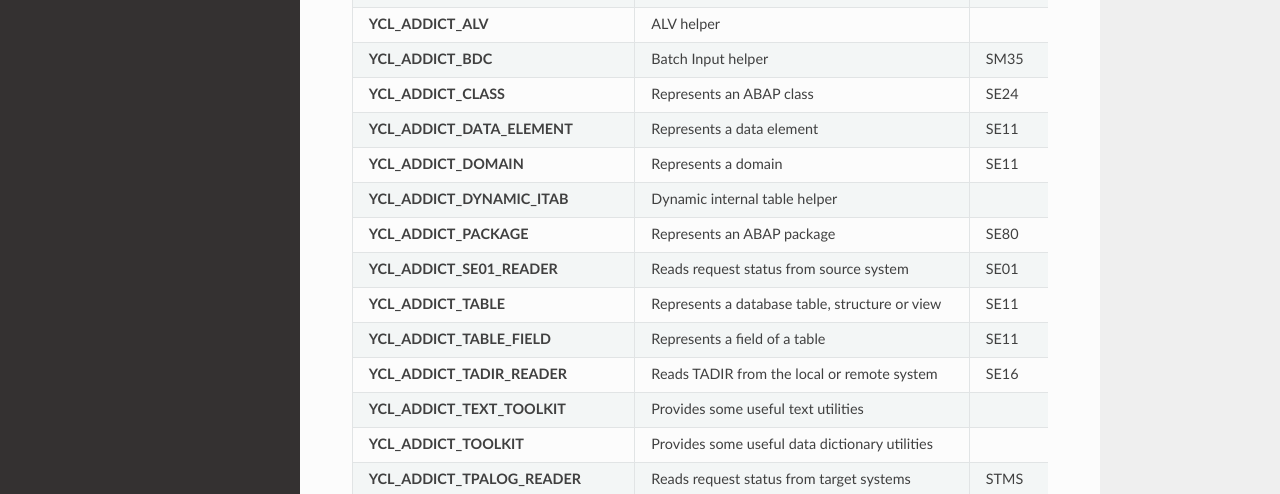
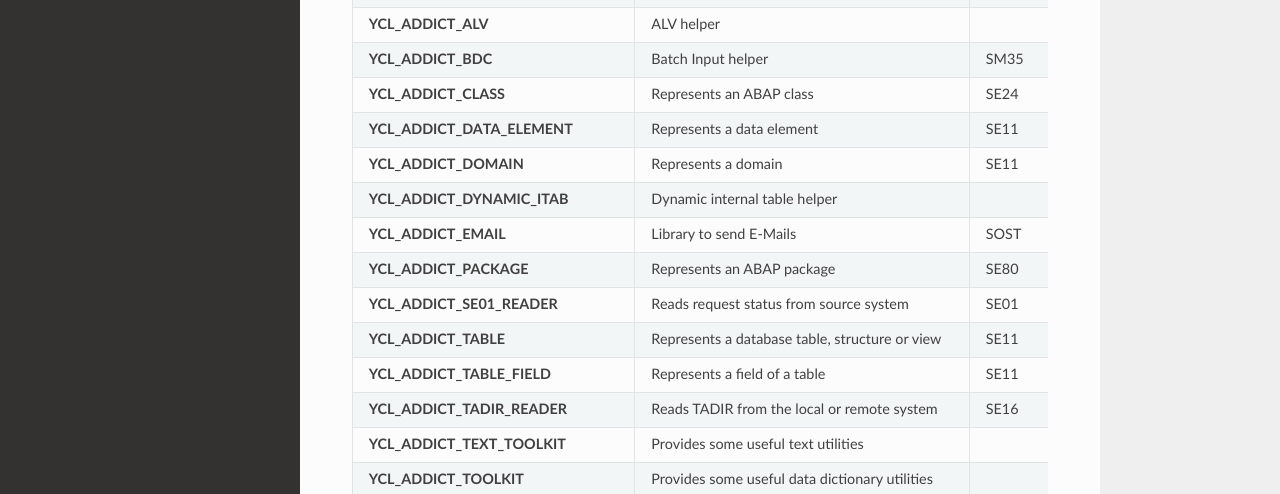
Before and after one commit to keremkoseoglu/addict, a plain HTML site: page docs/object/index.html in a window 1280 px wide. Shown: the part 239-733 px from the top of the page. Drawn offline with nearby package versions, Linux system fonts and the light colour scheme.

Commit message:
Add files via upload

```diff
--- a/docs/object/index.html
+++ b/docs/object/index.html
@@ -120,6 +120,11 @@
     <td></td>
   </tr>
   <tr>
+    <td><b>YCL_ADDICT_EMAIL</b></td>
+    <td>Library to send E-Mails</td>
+    <td>SOST</td>
+  </tr>
+  <tr>
     <td><b>YCL_ADDICT_PACKAGE</b></td>
     <td>Represents an ABAP package</td>
     <td>SE80</td>
```
Also changed, not shown: docs/index.html (+1 -1 lines), docs/search/search_index.json (+1 -1 lines), 1 other file.
